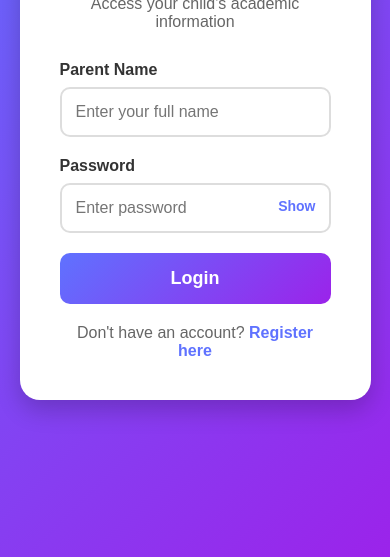
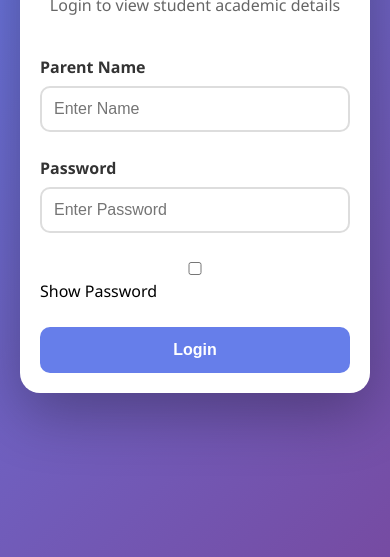
Before and after one commit to shreyasuchale/Wed-Development-Project, a plain HTML site: page index.html in a window 390 px wide. Shown: the part 287-844 px from the top of the page. Drawn offline with Linux system fonts and the light colour scheme.

Commit message:
Update index.html

```diff
--- a/index.html
+++ b/index.html
@@ -1,278 +1,225 @@
 <!DOCTYPE html>
 <html lang="en">
 <head>
-<meta charset="UTF-8" />
-<meta name="viewport" content="width=device-width, initial-scale=1.0"/>
-
+    <meta charset="UTF-8">
+    <meta name="viewport" content="width=device-width, initial-scale=1.0">
     <title>Student Parent Portal</title>
-
     <style>
-
-*{
-    margin:0;
-    padding:0;
-    box-sizing:border-box;
-    font-family:Arial, sans-serif;
+        * {
+            margin: 0;
+            padding: 0;
+            box-sizing: border-box;
         }
 
-body{
-    height:100vh;
-    display:flex;
-    justify-content:center;
-    align-items:center;
-    background:linear-gradient(135deg,#5f72ff,#9b23ea);
+        body {
+            font-family: 'Segoe UI', Tahoma, Geneva, Verdana, sans-serif;
+            background: linear-gradient(135deg, #667eea 0%, #764ba2 100%);
+            min-height: 100vh;
+            padding: 20px;
+            display: flex;
+            align-items: center;
+            justify-content: center;
         }
 
-.container{
-    width:90%;
-    max-width:450px;
-    background:white;
-    padding:40px;
-    border-radius:20px;
-    box-shadow:0 10px 25px rgba(0,0,0,0.2);
+        .container {
+            background: white;
+            border-radius: 20px;
+            box-shadow: 0 20px 60px rgba(0,0,0,0.3);
+            max-width: 800px;
+            width: 100%;
+            overflow: hidden;
         }
 
-h1{
-    text-align:center;
-    color:#5f72ff;
-    margin-bottom:10px;
+        .login-section {
+            padding: 60px 40px;
+            text-align: center;
         }
 
-.subtitle{
-    text-align:center;
-    color:#666;
-    margin-bottom:30px;
+        .login-section h1 {
+            color: #667eea;
+            margin-bottom: 10px;
+            font-size: 32px;
         }
 
-.input-group{
-    margin-bottom:20px;
+        .login-section p {
+            color: #666;
+            margin-bottom: 40px;
         }
 
-label{
-    display:block;
-    margin-bottom:8px;
-    font-weight:bold;
-    color:#333;
+        .login-form {
+            max-width: 400px;
+            margin: 0 auto;
         }
 
-input{
-    width:100%;
-    padding:14px;
-    border:2px solid #ddd;
-    border-radius:10px;
-    font-size:16px;
-    transition:0.3s;
+        .form-group {
+            margin-bottom: 25px;
+            text-align: left;
         }
 
-input:focus{
-    border-color:#5f72ff;
-    outline:none;
+        .form-group label {
+            display: block;
+            margin-bottom: 8px;
+            font-weight: 600;
+            color: #333;
         }
 
-.password-box{
-    position:relative;
+        .form-group input {
+            width: 100%;
+            padding: 12px;
+            border: 2px solid #ddd;
+            border-radius: 10px;
+            font-size: 16px;
         }
 
-.password-box span{
-    position:absolute;
-    right:15px;
-    top:15px;
-    cursor:pointer;
-    font-size:14px;
-    color:#5f72ff;
-    font-weight:bold;
+        .form-group input:focus {
+            border-color: #667eea;
+            outline: none;
         }
 
-button{
-    width:100%;
-    padding:15px;
-    border:none;
-    border-radius:10px;
-    background:linear-gradient(135deg,#5f72ff,#9b23ea);
-    color:white;
-    font-size:18px;
-    font-weight:bold;
-    cursor:pointer;
-    transition:0.3s;
+        .btn {
+            width: 100%;
+            padding: 14px;
+            border: none;
+            border-radius: 10px;
+            background: #667eea;
+            color: white;
+            font-size: 16px;
+            font-weight: bold;
+            cursor: pointer;
         }
 
-button:hover{
-    transform:scale(1.03);
+        .btn:hover {
+            background: #5a67d8;
         }
 
-.register{
-    text-align:center;
-    margin-top:20px;
-    color:#666;
+        .dashboard {
+            display: none;
+            padding: 40px;
         }
 
-.register a{
-    color:#5f72ff;
-    text-decoration:none;
-    font-weight:bold;
+        .dashboard h2 {
+            color: #667eea;
+            margin-bottom: 20px;
         }
 
-.message{
-    margin-top:15px;
-    text-align:center;
-    font-weight:bold;
+        .card-container {
+            display: grid;
+            grid-template-columns: repeat(auto-fit, minmax(200px, 1fr));
+            gap: 20px;
         }
 
-.dashboard{
-    display:none;
-    text-align:center;
+        .card {
+            background: #f4f4f4;
+            padding: 20px;
+            border-radius: 15px;
+            text-align: center;
+            box-shadow: 0 5px 10px rgba(0,0,0,0.1);
         }
 
-.dashboard h2{
-    color:#5f72ff;
-    margin-bottom:20px;
+        .card h3 {
+            margin-bottom: 10px;
+            color: #333;
         }
 
-.card{
-    background:#f3f4ff;
-    padding:15px;
-    margin:10px 0;
-    border-radius:12px;
-    font-size:18px;
+        .logout-btn {
+            margin-top: 30px;
+            background: crimson;
         }
 
-.logout{
-    margin-top:20px;
-    background:red;
+        @media (max-width: 600px) {
+            .login-section,
+            .dashboard {
+                padding: 20px;
             }
-
+        }
     </style>
 </head>
-
 <body>
 
 <div class="container">
 
-    <!-- LOGIN FORM -->
+    <!-- Login Section -->
+    <div class="login-section" id="loginSection">
+        <h1>Student Parent Portal</h1>
+        <p>Login to view student academic details</p>
 
-    <div id="loginPage">
-
-        <h1>Student Parent Portal</h1>
-
-        <p class="subtitle">
-            Access your child's academic information
-        </p>
-
-        <div class="input-group">
+        <div class="login-form">
+            <div class="form-group">
                 <label>Parent Name</label>
-            <input type="text" id="name" placeholder="Enter your full name">
+                <input type="text" id="username" placeholder="Enter Name">
             </div>
 
-        <div class="input-group">
+            <div class="form-group">
                 <label>Password</label>
+                <input type="password" id="password" placeholder="Enter Password">
+            </div>
 
-            <div class="password-box">
-                <input type="password" id="password" placeholder="Enter password">
-                <span onclick="togglePassword()">Show</span>
+            <div class="form-group">
+                <input type="checkbox" onclick="showPassword()"> Show Password
+            </div>
+
+            <button class="btn" onclick="login()">Login</button>
         </div>
     </div>
 
-        <button onclick="login()">Login</button>
-
-        <div class="message" id="message"></div>
-
-        <div class="register">
-            Don't have an account?
-            <a href="#">Register here</a>
-        </div>
-
-    </div>
-
-
-
-    <!-- DASHBOARD -->
-
+    <!-- Dashboard -->
     <div class="dashboard" id="dashboard">
-
         <h2>Welcome Parent</h2>
 
+        <div class="card-container">
             <div class="card">
-            👨 Student Name : Rahul Sharma
+                <h3>Attendance</h3>
+                <p>92%</p>
             </div>
 
             <div class="card">
-            📚 Attendance : 92%
+                <h3>Marks</h3>
+                <p>85%</p>
             </div>
 
             <div class="card">
-            📝 Marks : 85%
+                <h3>Fees Status</h3>
+                <p>Paid</p>
             </div>
 
             <div class="card">
-            💰 Fees Status : Paid
+                <h3>Notices</h3>
+                <p>Exam starts from Monday</p>
+            </div>
         </div>
 
-        <div class="card">
-            📢 Notice : Parent Meeting on Friday
-        </div>
-
-        <button class="logout" onclick="logout()">
-            Logout
-        </button>
-
+        <button class="btn logout-btn" onclick="logout()">Logout</button>
     </div>
 
 </div>
 
 <script>
+    function login() {
+        const username = document.getElementById('username').value;
+        const password = document.getElementById('password').value;
 
-function togglePassword(){
-
-    let pass = document.getElementById("password");
-
-    if(pass.type === "password"){
-        pass.type = "text";
-    }
-    else{
-        pass.type = "password";
+        if(username === 'parent' && password === '1234') {
+            document.getElementById('loginSection').style.display = 'none';
+            document.getElementById('dashboard').style.display = 'block';
+        } else {
+            alert('Invalid Username or Password');
         }
     }
 
-function login(){
+    function showPassword() {
+        const passwordField = document.getElementById('password');
 
-    let name = document.getElementById("name").value;
-    let password = document.getElementById("password").value;
-    let message = document.getElementById("message");
-
-    if(name === "" || password === ""){
-
-        message.style.color = "red";
-        message.innerHTML = "Please fill all fields";
-
-    }
-    else if(password === "1234"){
-
-        message.style.color = "green";
-        message.innerHTML = "Login Successful";
-
-        setTimeout(() => {
-
-            document.getElementById("loginPage").style.display = "none";
-            document.getElementById("dashboard").style.display = "block";
-
-        },1000);
-
-    }
-    else{
-
-        message.style.color = "red";
-        message.innerHTML = "Invalid Password";
-
+        if(passwordField.type === 'password') {
+            passwordField.type = 'text';
+        } else {
+            passwordField.type = 'password';
         }
     }
 
-function logout(){
-
-    document.getElementById("dashboard").style.display = "none";
-    document.getElementById("loginPage").style.display = "block";
-
+    function logout() {
+        document.getElementById('dashboard').style.display = 'none';
+        document.getElementById('loginSection').style.display = 'block';
     }
-
 </script>
 
 </body>
```
Lines whose indentation alone changed are shown as unchanged.
